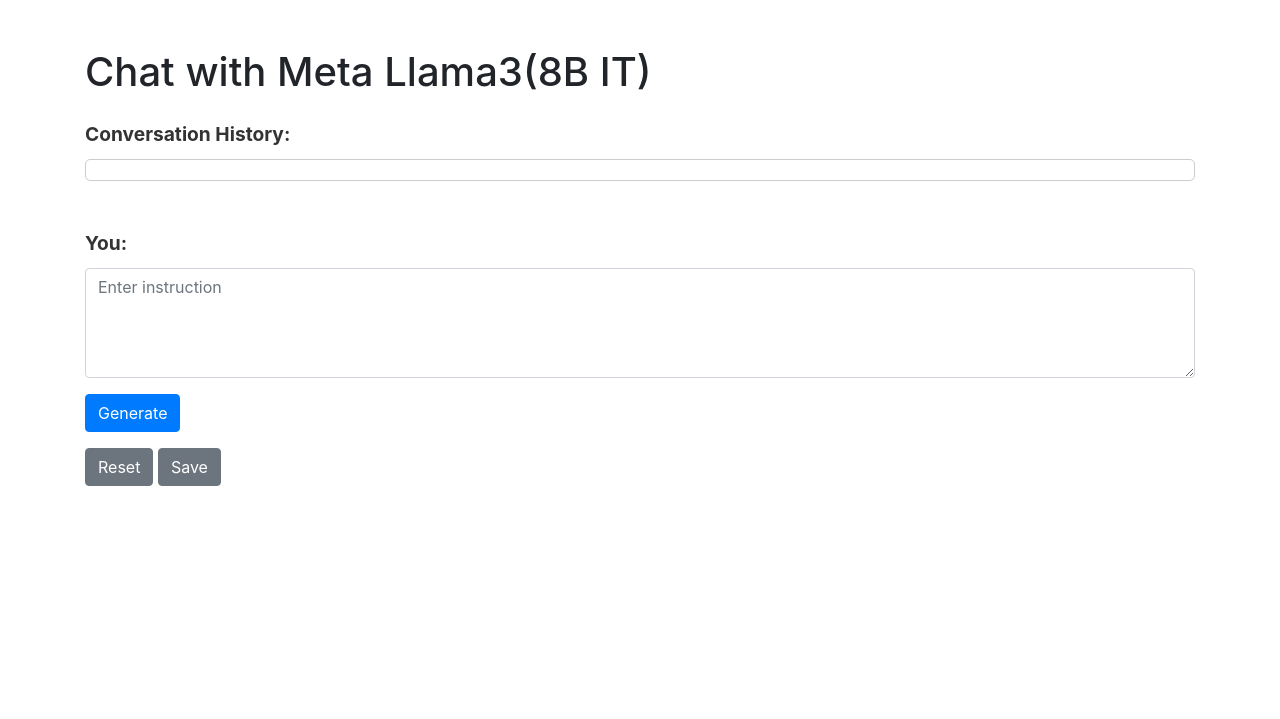
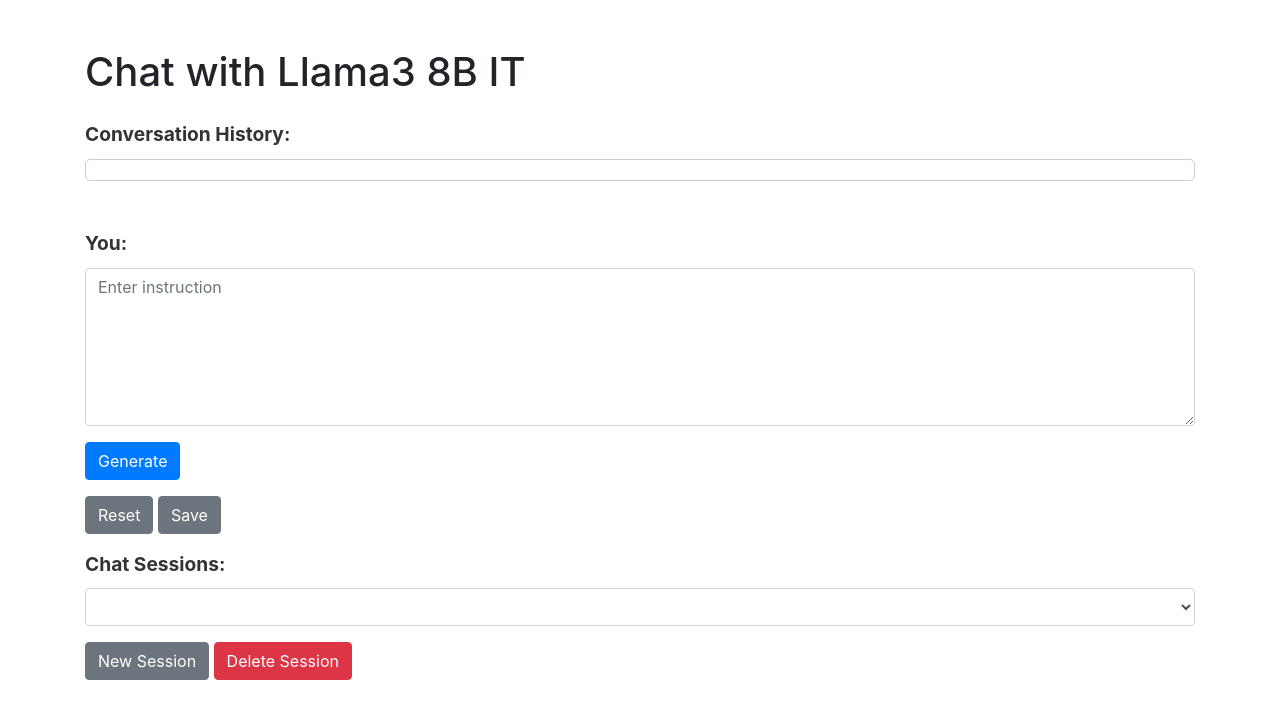
Before and after one commit to taoliu/explore_AI, a Flask app: page / in a window 1280 px wide. Shown: the top 719 px of the page. Run offline with Flask 3, Linux system fonts and the light colour scheme; lists and menus that the app fills with data are empty; some libraries are stand-ins or nearby versions.

Commit message:
improve the interface.

```diff
--- a/mini_web_chatbot/app.py
+++ b/mini_web_chatbot/app.py
@@ -1,14 +1,56 @@
-from flask import Flask, render_template, session
+from flask import Flask, request, jsonify, render_template, session, send_from_directory
 from flask_session import Session
+import uuid
+import os
 
 app = Flask(__name__)
 app.config["SECRET_KEY"] = "your_secret_key"
 app.config["SESSION_TYPE"] = "filesystem"
 Session(app)
 
+# In-memory storage for chat sessions
+chat_sessions = {}
+
 @app.route('/')
 def home():
     return render_template('index.html')
 
+@app.route('/favicon.ico')
+def favicon():
+    return send_from_directory(os.path.join(app.root_path, 'static'),
+                               'favicon.ico', mimetype='image/vnd.microsoft.icon')
+
+@app.route('/session', methods=['POST'])
+def create_session():
+    data = request.json
+    session_name = data.get('session_name')
+    session_id = str(uuid.uuid4())
+    chat_sessions[session_id] = {'name': session_name, 'history': []}
+    return jsonify({"session_id": session_id, "session_name": session_name})
+
+@app.route('/session/<session_id>', methods=['GET'])
+def get_session(session_id):
+    if session_id in chat_sessions:
+        return jsonify({"session_id": session_id, "history": chat_sessions[session_id]['history']})
+    else:
+        return jsonify({"error": "Session not found"}), 404
+
+@app.route('/session/<session_id>', methods=['DELETE'])
+def delete_session(session_id):
+    if session_id in chat_sessions:
+        del chat_sessions[session_id]
+        return jsonify({"message": "Session deleted"})
+    else:
+        return jsonify({"error": "Session not found"}), 404
+
+@app.route('/session/<session_id>', methods=['POST'])
+def save_message(session_id):
+    if session_id in chat_sessions:
+        message = request.json
+        chat_sessions[session_id]['history'].append(message)
+        return jsonify({"message": "Message saved"})
+    else:
+        return jsonify({"error": "Session not found"}), 404
+
 if __name__ == '__main__':
     app.run(debug=True)
--- a/mini_web_chatbot/static/script.js
+++ b/mini_web_chatbot/static/script.js
@@ -3,6 +3,7 @@ $(document).ready(function(){
     let spinner = ['|', '/', '-', '\\'];
     let spinnerIndex = 0;
     let spinnerInterval;
+    let currentSession = null;
 
     function startLoading() {
         $('#loading').show();
@@ -20,8 +21,59 @@ $(document).ready(function(){
     // Initially hide the loading animation
     $('#loading').hide();
 
-    // Store conversation history
-    let conversationHistory = [];
+    // Load sessions into the select dropdown
+    function loadSessions() {
+        const sessionSelect = $('#sessionSelect');
+        sessionSelect.empty();
+        Object.keys(localStorage).forEach(function(key) {
+            const sessionData = JSON.parse(localStorage.getItem(key));
+            sessionSelect.append(new Option(sessionData.name, key));
+        });
+    }
+
+    // Create a new session
+    $('#newSessionButton').on('click', function() {
+        const sessionName = prompt('Enter a name for the new session:');
+        if (sessionName) {
+            $.ajax({
+                url: '/session',
+                method: 'POST',
+                contentType: 'application/json',
+                data: JSON.stringify({session_name: sessionName}),
+                success: function(response) {
+                    const sessionId = response.session_id;
+                    localStorage.setItem(sessionId, JSON.stringify({name: sessionName, history: []}));
+                    loadSessions();
+                    currentSession = sessionId;
+                    $('#sessionSelect').val(sessionId);
+                    $('#conversationHistory').empty();
+                }
+            });
+        }
+    });
+
+    // Load a session
+    $('#sessionSelect').on('change', function() {
+        currentSession = $(this).val();
+        const sessionData = JSON.parse(localStorage.getItem(currentSession) || '{}');
+        $('#conversationHistory').empty();
+        sessionData.history.forEach(function(message) {
+            const messageClass = message.role === 'user' ? 'user-message' : 'system-message';
+            const label = message.role === 'user' ? 'You' : 'System';
+            $('#conversationHistory').prepend(`<div class="message-box ${messageClass}"><strong>${label}:</strong> ${marked.parse(message.content)}</div>`);
+        });
+        MathJax.typesetPromise(); // Re-render MathJax content
+    });
+
+    // Delete a session
+    $('#deleteSessionButton').on('click', function() {
+        if (currentSession) {
+            localStorage.removeItem(currentSession);
+            loadSessions();
+            $('#conversationHistory').empty();
+            currentSession = null;
+        }
+    });
 
     // Text Generation Form Submission
     $('#generateForm').on('submit', function(event){
@@ -30,37 +82,40 @@ $(document).ready(function(){
 
         startLoading();
 
-        // Add the current user message to the conversation history
-        conversationHistory.push({"role": "user", "content": instruction});
+        if (!currentSession) {
+            alert('Please create or select a session first.');
+            stopLoading();
+            return;
+        }
 
-        // Construct the messages array
-        const messages = conversationHistory;
+        const sessionData = JSON.parse(localStorage.getItem(currentSession) || '{}');
+        sessionData.history.push({"role": "user", "content": instruction});
+        localStorage.setItem(currentSession, JSON.stringify(sessionData));
 
         $.ajax({
             url: 'http://localhost:8080/v1/chat/completions',
             method: 'POST',
             contentType: 'application/json',
             data: JSON.stringify({
-                messages: messages,
+                messages: sessionData.history,
                 temperature: 0.1,
                 max_tokens: 8000
             }),
             success: function(response){
                 stopLoading();
-                let historyDiv = $('#conversationHistory');
                 if (response.choices && response.choices.length > 0) {
                     const generated_text = response.choices[0].message.content.trim();
                     const renderedHTML = marked.parse(generated_text);
 
-                    // Add the assistant's response to the conversation history
-                    conversationHistory.push({"role": "assistant", "content": generated_text});
+                    sessionData.history.push({"role": "assistant", "content": generated_text});
+                    localStorage.setItem(currentSession, JSON.stringify(sessionData));
 
-                    // Update the conversation history display
-                    historyDiv.prepend(`<div class="message-box user-message"><strong>You:</strong> ${marked.parse(instruction)}</div>`);
-                    historyDiv.prepend(`<div class="message-box system-message"><strong>System:</strong> ${renderedHTML}</div>`);
+                    $('#conversationHistory').prepend(`<div class="message-box user-message"><strong>You:</strong> ${marked.parse(instruction)}</div>`);
+                    $('#conversationHistory').prepend(`<div class="message-box system-message"><strong>System:</strong> ${renderedHTML}</div>`);
+                    $('#instructionInput').val(''); // Clear the input field
                     MathJax.typesetPromise(); // Re-render MathJax content
                 } else {
-                    historyDiv.prepend('<p>No generated text found.</p>');
+                    $('#conversationHistory').prepend('<p>No generated text found.</p>');
                 }
             },
             error: function(error){
@@ -73,19 +128,30 @@ $(document).ready(function(){
 
     // Reset Button Click Handler
     $('#resetButton').on('click', function(){
-        conversationHistory = [];
+        if (currentSession) {
+            const sessionData = JSON.parse(localStorage.getItem(currentSession) || '{}');
+            sessionData.history = [];
+            localStorage.setItem(currentSession, JSON.stringify(sessionData));
             $('#conversationHistory').empty();
-        $('#instructionInput').val('');
+        }
     });
 
     // Save Button Click Handler
     $('#saveButton').on('click', function(){
-        const blob = new Blob([JSON.stringify(conversationHistory, null, 2)], { type: 'text/plain;charset=utf-8' });
+        if (currentSession) {
+            const sessionData = localStorage.getItem(currentSession);
+            const blob = new Blob([sessionData], { type: 'text/plain;charset=utf-8' });
             const url = URL.createObjectURL(blob);
             const a = document.createElement('a');
             a.href = url;
-        a.download = 'conversation_history.txt';
+            a.download = `${JSON.parse(sessionData).name}_conversation_history.txt`;
             a.click();
             URL.revokeObjectURL(url);
+        } else {
+            alert('Please create or select a session first.');
+        }
     });
+
+    // Load initial sessions
+    loadSessions();
 });
--- a/mini_web_chatbot/static/style.css
+++ b/mini_web_chatbot/static/style.css
@@ -1,17 +1,24 @@
 .message-box {
-    padding: 15px;
+    padding: 10px; /* Reduced padding */
     border-radius: 10px;
     border: 1px solid #ccc;
     box-shadow: 0 4px 8px rgba(0, 0, 0, 0.1);
-    margin-bottom: 15px;
+    margin-bottom: 10px; /* Reduced margin */
     white-space: pre-wrap; /* Preserve whitespace and line breaks */
 }
+
+.message-box p {
+    margin: 0.5em 0; /* Reduced margin between paragraphs */
+}
+
 .user-message {
     background-color: #e6f7ff;
 }
+
 .system-message {
     background-color: #ffffcc;
 }
+
 .label {
     font-weight: bold;
     font-size: 1.2em;
@@ -19,12 +26,14 @@
     display: block;
     color: #333;
 }
+
 .history-label {
     font-weight: bold;
     font-size: 1.2em;
     margin-top: 20px;
     color: #333;
 }
+
 #loading {
     display: inline-block;
     font-size: 1.5em;
@@ -32,12 +41,12 @@
     margin-left: 10px;
     vertical-align: middle;
 }
+
 #conversationHistory {
     border: 1px solid #ccc;
     padding: 10px;
     margin-top: 10px;
     border-radius: 5px;
-    max-height: 600px;
     overflow-y: auto;
     display: flex;
     flex-direction: column-reverse; /* Show the most recent message on top */
--- a/mini_web_chatbot/templates/index.html
+++ b/mini_web_chatbot/templates/index.html
@@ -3,7 +3,8 @@
 <head>
     <meta charset="UTF-8">
     <meta name="viewport" content="width=device-width, initial-scale=1.0">
-    <title>Text Generation App</title>
+    <title>Chat with Llama3 8B IT</title>
+    <link rel="icon" href="{{ url_for('static', filename='favicon.ico') }}">
     <link rel="stylesheet" href="https://stackpath.bootstrapcdn.com/bootstrap/4.5.2/css/bootstrap.min.css">
     <link rel="stylesheet" href="{{ url_for('static', filename='style.css') }}">
     <script src="https://cdn.jsdelivr.net/npm/marked/marked.min.js"></script>
@@ -23,7 +24,7 @@
 </head>
 <body>
     <div class="container">
-        <h1 class="mt-5">Chat with Meta Llama3(8B IT)</h1>
+        <h1 class="mt-5">Chat with Llama3 8B IT</h1>
 
         <div class="mt-4">
             <span class="history-label">Conversation History:</span>
@@ -34,13 +35,19 @@
         <form id="generateForm" class="mt-5">
             <div class="form-group">
                 <label for="instructionInput" class="label">You:</label>
-                <textarea class="form-control" id="instructionInput" rows="4" placeholder="Enter instruction"></textarea>
+                <textarea class="form-control" id="instructionInput" rows="6" placeholder="Enter instruction"></textarea>
             </div>
             <button type="submit" class="btn btn-primary">Generate</button>
             <span id="loading">|</span>
         </form>
         <button id="resetButton" class="btn btn-secondary mt-3">Reset</button>
         <button id="saveButton" class="btn btn-secondary mt-3">Save</button>
+        <div class="mt-3">
+            <label for="sessionSelect" class="label">Chat Sessions:</label>
+            <select id="sessionSelect" class="form-control"></select>
+            <button id="newSessionButton" class="btn btn-secondary mt-3">New Session</button>
+            <button id="deleteSessionButton" class="btn btn-danger mt-3">Delete Session</button>
+        </div>
     </div>
 
     <script src="https://code.jquery.com/jquery-3.5.1.min.js"></script>
```
Also changed, not shown: mini_web_chatbot/README.md, mini_web_chatbot/static/favicon.ico (renamed from mini_web_chatbot/favicon.ico). Lines whose indentation alone changed are shown as unchanged.
